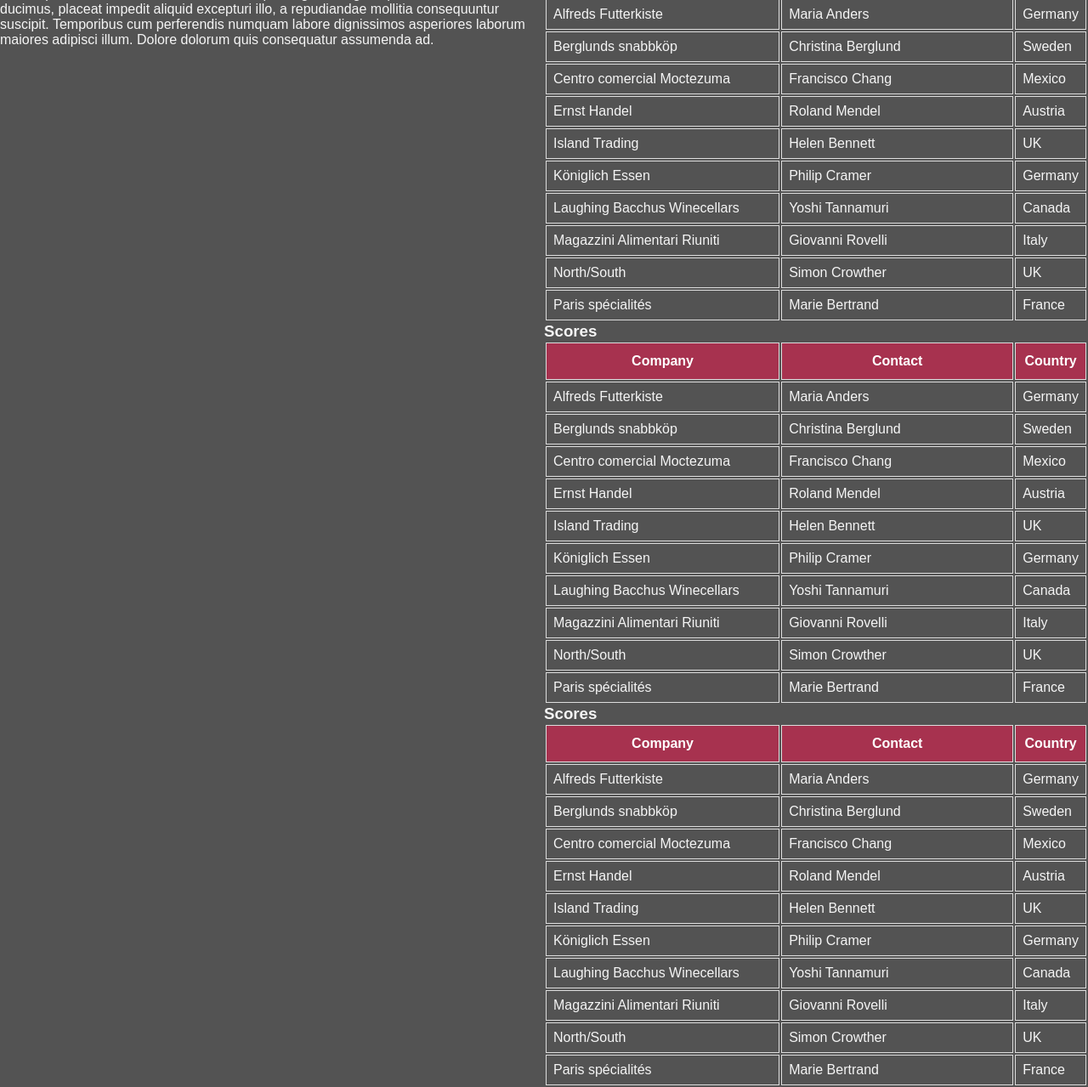
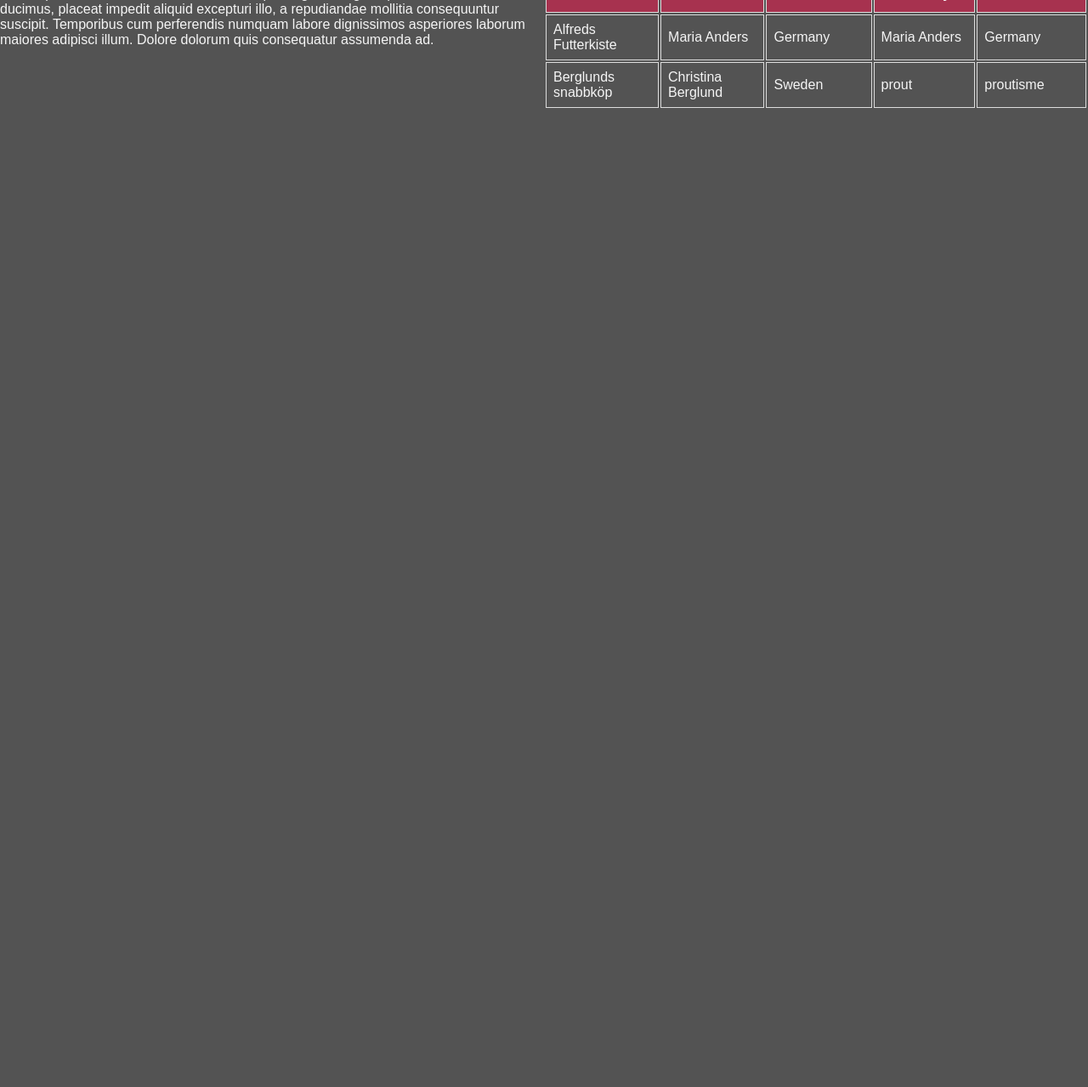
Before and after one commit to JaouaO/Memory_game, a plain HTML site: page profile.html in a window 1280 px wide. Shown: the part 134-1413 px from the top of the page at 85% size. After the commit the page ends 800 px from the top, so only its background shows below. Drawn offline with Linux system fonts and the light colour scheme.

Commit message:
Updated html pages and some css

```diff
--- a/css/style.css
+++ b/css/style.css
@@ -8,7 +8,6 @@
 }
 
 .memory-game {
-
   width: 100%;
   max-width: 1700px;
   height: 700px;
@@ -20,7 +19,7 @@
 
 .memory-card {
   width: 230px;
-  height:  320px;
+  height: 320px;
   margin: clamp(3px, 5px, 6px);
   transform: scale(1);
   transform-style: preserve-3d;
@@ -53,7 +52,8 @@
 }
 
 /* Centrage des h1 */
-h1, h2 {
+h1,
+h2 {
   text-align: center;
 }
 
@@ -116,6 +116,37 @@ input[type="password"]:focus {
   outline: none;
 }
 
+input + span {
+  position: relative;
+}
+
+input + span::before {
+  position: absolute;
+  right: -20px;
+  top: 5px;
+}
+
+input:invalid {
+  border: 2px solid red;
+}
+
+input:invalid + span::before {
+  content: "✖";
+  font-size: larger;
+  color: red;
+}
+
+input:valid + span::before {
+  content: "✓";
+  font-size: larger;
+  color: rgb(0, 255, 0);
+}
+
+#infoMDP{
+  font-size: smaller;
+  color: #ccc;
+}
+
 /* Style pour les boutons de validations (bouton de base ici) + hover */
 button {
   background-color: #04aa6d;
@@ -137,12 +168,12 @@ button:hover {
   text-decoration: none;
 }
 
-/* Style pour les tableaux des scors */
+/* Style pour les tableaux des scores */
 td,
 th {
   border: 1px solid #ddd;
   padding: 8px;
-  width: 50%;
+  width: 10%;
 }
 th {
   padding-top: 12px;
@@ -153,7 +184,7 @@ th {
 }
 
 /* HIDE RADIO */
-[type=radio] {
+[type="radio"] {
   position: absolute;
   opacity: 0;
   width: 0;
@@ -161,15 +192,27 @@ th {
 }
 
 /* IMAGE STYLES */
-[type=radio] + img {
+[type="radio"] + img {
   cursor: pointer;
 }
 
 /* CHECKED STYLES */
-[type=radio]:checked + img {
+[type="radio"]:checked + img {
   outline: 2px solid #f00;
 }
 
-#submitQuantity, #quantity, #bigLabel{
-    font-size: larger;
+#submitQuantity,
+#quantity,
+#bigLabel {
+  font-size: larger;
 }
+
+span:nth-of-type(1){
+  color: #a7324f;
+}
+span:nth-of-type(2){
+  color: #c9bb42;
+}
+span:nth-of-type(3){
+  color: #1eff00;
+}
--- a/profile.html
+++ b/profile.html
@@ -34,176 +34,28 @@
           <h3>Scores</h3>
           <table>
             <tr>
-              <th>Company</th>
-              <th>Contact</th>
-              <th>Country</th>
+              <th>Pseudo</th>
+              <th>Score</th>
+              <th>Taille</th>
+              <th>Choix Memory</th>
+              <th>Date</th>
             </tr>
             <tr>
               <td>Alfreds Futterkiste</td>
               <td>Maria Anders</td>
               <td>Germany</td>
+              <td>Maria Anders</td>
+              <td>Germany</td>
+
             </tr>
             <tr>
               <td>Berglunds snabbköp</td>
               <td>Christina Berglund</td>
               <td>Sweden</td>
+              <td>prout</td>
+              <td>proutisme</td>
             </tr>
-            <tr>
-              <td>Centro comercial Moctezuma</td>
-              <td>Francisco Chang</td>
-              <td>Mexico</td>
-            </tr>
-            <tr>
-              <td>Ernst Handel</td>
-              <td>Roland Mendel</td>
-              <td>Austria</td>
-            </tr>
-            <tr>
-              <td>Island Trading</td>
-              <td>Helen Bennett</td>
-              <td>UK</td>
-            </tr>
-            <tr>
-              <td>Königlich Essen</td>
-              <td>Philip Cramer</td>
-              <td>Germany</td>
-            </tr>
-            <tr>
-              <td>Laughing Bacchus Winecellars</td>
-              <td>Yoshi Tannamuri</td>
-              <td>Canada</td>
-            </tr>
-            <tr>
-              <td>Magazzini Alimentari Riuniti</td>
-              <td>Giovanni Rovelli</td>
-              <td>Italy</td>
-            </tr>
-            <tr>
-              <td>North/South</td>
-              <td>Simon Crowther</td>
-              <td>UK</td>
-            </tr>
-            <tr>
-              <td>Paris spécialités</td>
-              <td>Marie Bertrand</td>
-              <td>France</td>
-            </tr>
-          </table>
-            <h3>Scores</h3>
-          <table>
-            <tr>
-              <th>Company</th>
-              <th>Contact</th>
-              <th>Country</th>
-            </tr>
-            <tr>
-              <td>Alfreds Futterkiste</td>
-              <td>Maria Anders</td>
-              <td>Germany</td>
-            </tr>
-            <tr>
-              <td>Berglunds snabbköp</td>
-              <td>Christina Berglund</td>
-              <td>Sweden</td>
-            </tr>
-            <tr>
-              <td>Centro comercial Moctezuma</td>
-              <td>Francisco Chang</td>
-              <td>Mexico</td>
-            </tr>
-            <tr>
-              <td>Ernst Handel</td>
-              <td>Roland Mendel</td>
-              <td>Austria</td>
-            </tr>
-            <tr>
-              <td>Island Trading</td>
-              <td>Helen Bennett</td>
-              <td>UK</td>
-            </tr>
-            <tr>
-              <td>Königlich Essen</td>
-              <td>Philip Cramer</td>
-              <td>Germany</td>
-            </tr>
-            <tr>
-              <td>Laughing Bacchus Winecellars</td>
-              <td>Yoshi Tannamuri</td>
-              <td>Canada</td>
-            </tr>
-            <tr>
-              <td>Magazzini Alimentari Riuniti</td>
-              <td>Giovanni Rovelli</td>
-              <td>Italy</td>
-            </tr>
-            <tr>
-              <td>North/South</td>
-              <td>Simon Crowther</td>
-              <td>UK</td>
-            </tr>
-            <tr>
-              <td>Paris spécialités</td>
-              <td>Marie Bertrand</td>
-              <td>France</td>
-            </tr>
-          </table>
-            <h3>Scores</h3>
-          <table>
-            <tr>
-              <th>Company</th>
-              <th>Contact</th>
-              <th>Country</th>
-            </tr>
-            <tr>
-              <td>Alfreds Futterkiste</td>
-              <td>Maria Anders</td>
-              <td>Germany</td>
-            </tr>
-            <tr>
-              <td>Berglunds snabbköp</td>
-              <td>Christina Berglund</td>
-              <td>Sweden</td>
-            </tr>
-            <tr>
-              <td>Centro comercial Moctezuma</td>
-              <td>Francisco Chang</td>
-              <td>Mexico</td>
-            </tr>
-            <tr>
-              <td>Ernst Handel</td>
-              <td>Roland Mendel</td>
-              <td>Austria</td>
-            </tr>
-            <tr>
-              <td>Island Trading</td>
-              <td>Helen Bennett</td>
-              <td>UK</td>
-            </tr>
-            <tr>
-              <td>Königlich Essen</td>
-              <td>Philip Cramer</td>
-              <td>Germany</td>
-            </tr>
-            <tr>
-              <td>Laughing Bacchus Winecellars</td>
-              <td>Yoshi Tannamuri</td>
-              <td>Canada</td>
-            </tr>
-            <tr>
-              <td>Magazzini Alimentari Riuniti</td>
-              <td>Giovanni Rovelli</td>
-              <td>Italy</td>
-            </tr>
-            <tr>
-              <td>North/South</td>
-              <td>Simon Crowther</td>
-              <td>UK</td>
-            </tr>
-            <tr>
-              <td>Paris spécialités</td>
-              <td>Marie Bertrand</td>
-              <td>France</td>
-            </tr>
+
           </table>
         </div>
       </div>
```
Also changed, not shown: login.html (+9 -4 lines), register.html (+31 -3 lines).
